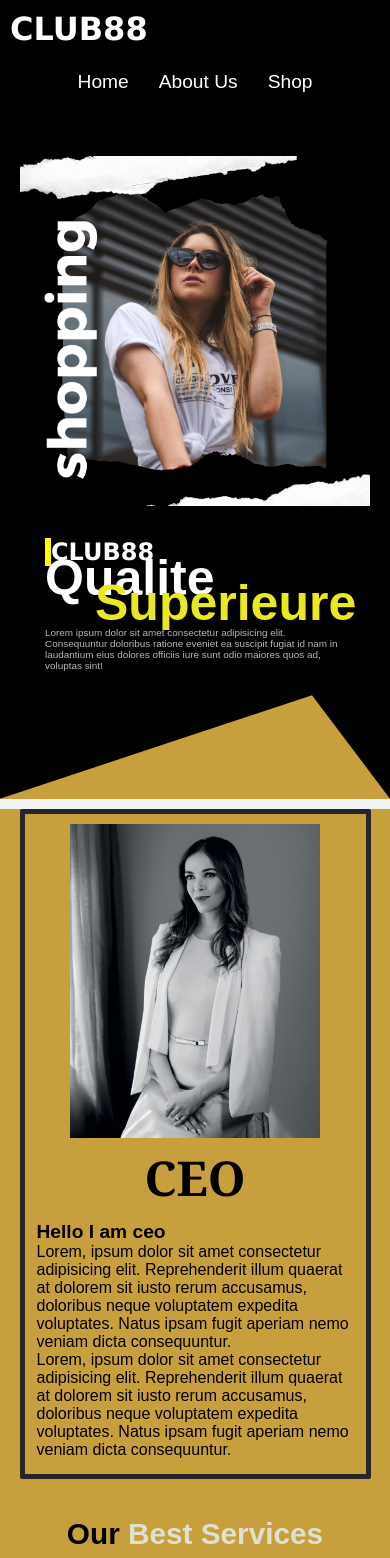
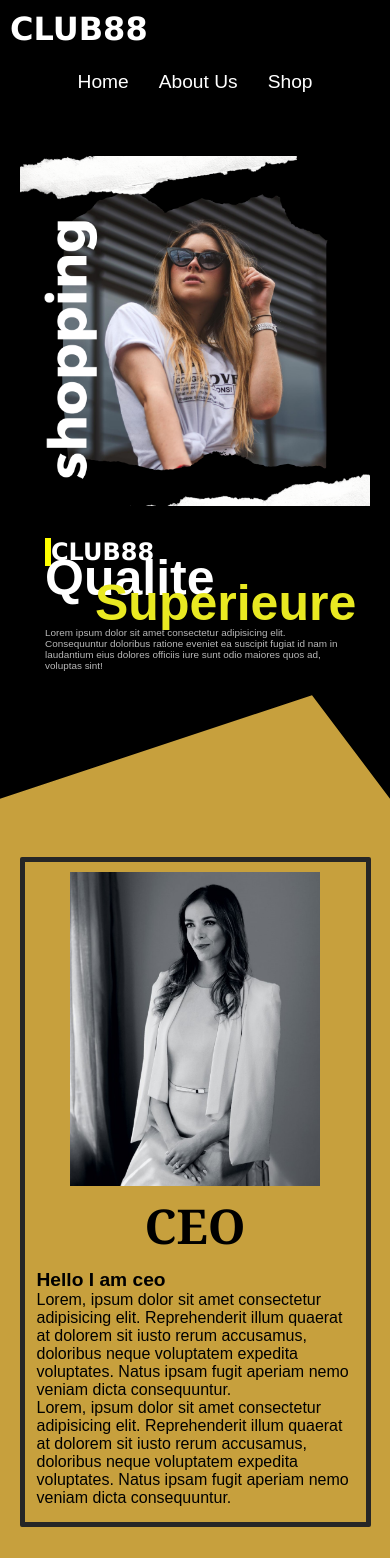
Before and after one commit to wabdeali/club88, a React (Create React App) app: page / in a window 390 px wide. Shown: the top 1558 px of the page. Built offline with nearby package versions, Linux system fonts and the light colour scheme; no server answers; a web font is replaced by a local one.

Commit message:
fixed ceo breaking in phone view

```diff
--- a/src/index.css
+++ b/src/index.css
@@ -497,9 +497,6 @@ footer {
     .hero-container .right {
         padding-bottom: 0;
     }
-    .ceo {
-        padding: 0;
-    }
     .container-ceo {
         margin-left: 5%;
         margin-right: 5%;
```
